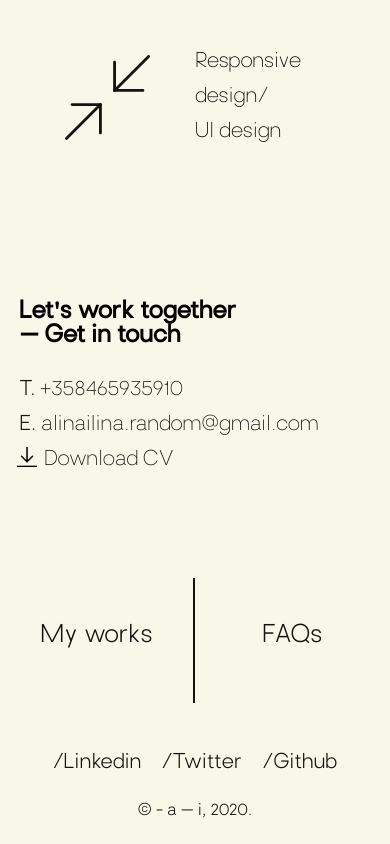
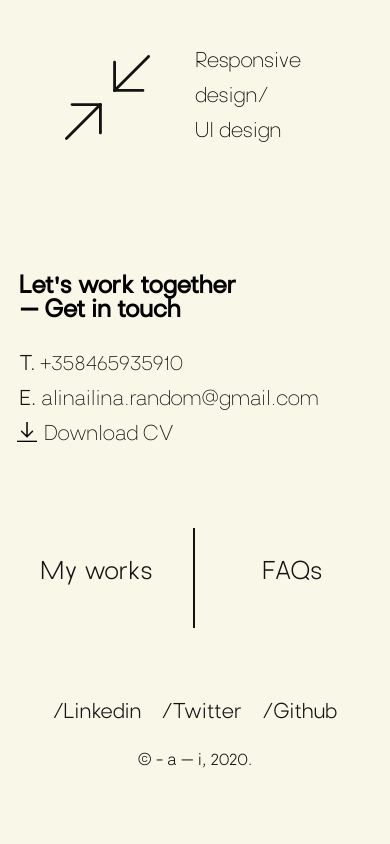
Before and after one commit to alinailina/Cover-Letter, a React (Create React App) app: page / in a window 390 px wide. Shown: the part 1588-2432 px from the top of the page. After the commit the page ends 2382 px from the top, so only its background shows below. Built offline with nearby package versions, Linux system fonts and the light colour scheme.

Commit message:
Fixing mobile issues

```diff
--- a/src/components/index.scss
+++ b/src/components/index.scss
@@ -285,6 +285,7 @@ aside {
   }
 
   @include phone {
+    padding: 25px 0;
     h2 {
       font-size: 6vw;
     }
@@ -314,7 +315,7 @@ aside {
 
   > div {
     width: 50%;
-    height: 175px;
+    height: 225px;
     display: flex;
     flex-direction: column;
     align-items: center;
@@ -344,10 +345,10 @@ aside {
   }
 
   @include phone {
-    margin: 25px auto;
+    margin: 25px auto 50px;
 
     > div {
-      height: 125px;
+      height: 100px;
 
       a {
         font-size: 1.5rem;
--- a/src/layout/css/Portfolio.module.scss
+++ b/src/layout/css/Portfolio.module.scss
@@ -49,7 +49,6 @@
         margin-right: 25px;
         input {
           border: none;
-          border-radius: none;
           border-bottom: 2px solid $black;
           background-color: inherit;
           outline: none;
@@ -57,6 +56,7 @@
           font-size: 1.5rem;
           padding: 10px 2px;
           -webkit-appearance: none;
+          border-radius: 0;
         }
       }
 
@@ -71,7 +71,8 @@
         cursor: pointer;
         -webkit-appearance: none;
 
-        &:hover:focus:active {
+        &:hover,
+        &:active {
           border: 2px solid $black;
           color: $nude;
           background-color: $black;
```
